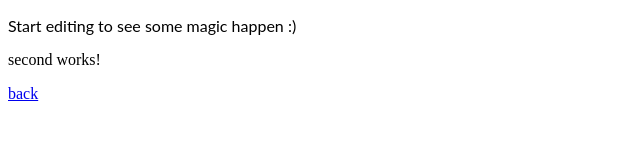
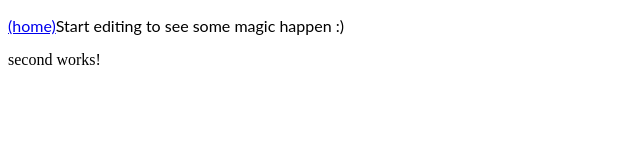
Before and after one commit to max-lt/test-stackblitz, an Angular app: page /second in a window 1280 px wide. Shown: the top 160 px of the page, without its empty margins (0-640 px from the left). Built offline with nearby package versions, Linux system fonts and the light colour scheme.

Commit message:
4 files modified, 6 added, 6 deleted

```diff
--- a/src/app/app.component.css
+++ b/src/app/app.component.css
@@ -1,3 +1,7 @@
 p {
   font-family: Lato;
 }
+
+.hide {
+  display: none;
+}
--- a/src/app/app.component.html
+++ b/src/app/app.component.html
@@ -1,3 +1,12 @@
-<p>Start editing to see some magic happen :)</p>
+<header>
+  <p>
+    <a
+      routerLink="/"
+      routerLinkActive="hide"
+      [routerLinkActiveOptions]="{ exact: true }"
+      >(home)</a
+    >Start editing to see some magic happen :)
+  </p>
+</header>
 
 <router-outlet></router-outlet>
--- a/src/app/app.module.ts
+++ b/src/app/app.module.ts
@@ -4,9 +4,9 @@ import { FormsModule } from '@angular/forms';
 
 import { AppComponent } from './app.component';
 import { RoutingModule } from './routing.module';
-import { MainPage } from './pages/main/main.component';
-import { SecondPage } from './pages/second/second.component';
-import { ThirdPage } from './pages/third/third.component';
+import { MainPage } from './pages/main/main.page';
+import { SecondPage } from './pages/second/second.page';
+import { ThirdPage } from './pages/third/third.page';
 
 @NgModule({
   imports: [BrowserModule, FormsModule, RoutingModule],
--- a/src/app/pages/main/main.component.ts
+++ b/src/app/pages/main/main.page.ts
@@ -1,6 +1,6 @@
 import { Component } from '@angular/core';
 
 @Component({
-  templateUrl: './main.component.html',
+  templateUrl: './main.page.html',
 })
 export class MainPage {}
--- a/src/app/pages/second/second.component.html
+++ /dev/null
@@ -1,3 +0,0 @@
-<p>second works!</p>
-
-<a routerLink="..">back</a>
--- /dev/null
+++ b/src/app/pages/second/second.page.html
@@ -0,0 +1 @@
+<p>second works!</p>
--- a/src/app/pages/second/second.component.ts
+++ b/src/app/pages/second/second.page.ts
@@ -1,6 +1,6 @@
 import { Component } from '@angular/core';
 
 @Component({
-  templateUrl: './second.component.html',
+  templateUrl: './second.page.html',
 })
 export class SecondPage {}
--- a/src/app/pages/third/third.component.html
+++ /dev/null
@@ -1,3 +0,0 @@
-<p>third works!</p>
-
-<a routerLink="/">back!!!!</a>
--- /dev/null
+++ b/src/app/pages/third/third.page.html
@@ -0,0 +1 @@
+<p>third works!</p>
--- a/src/app/pages/third/third.component.ts
+++ b/src/app/pages/third/third.page.ts
@@ -1,6 +1,6 @@
 import { Component } from '@angular/core';
 
 @Component({
-  templateUrl: './third.component.html',
+  templateUrl: './third.page.html',
 })
 export class ThirdPage {}
```
Also changed, not shown: src/app/routing.module.ts (+4 -3 lines), src/app/pages/main/main.page.html (renamed from src/app/pages/main/main.component.html).
